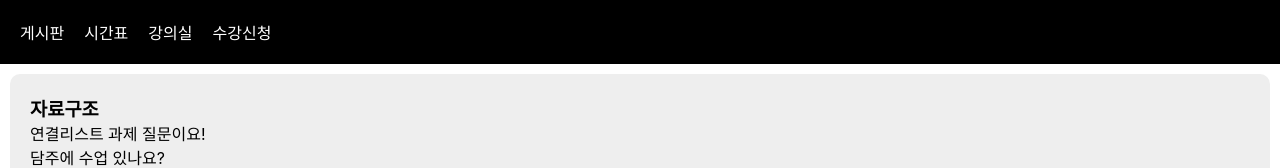
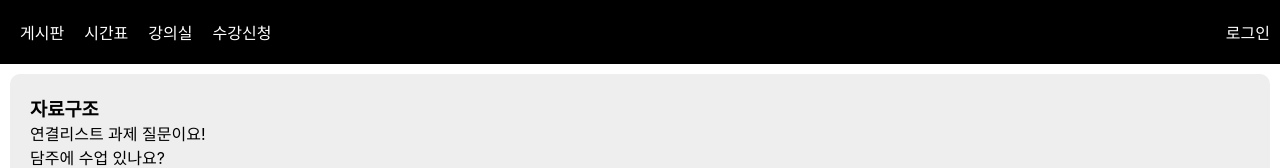
Before and after one commit to Kumoh-Tech/Team2-FrontEnd, a React (Create React App) app: page / in a window 1280 px wide. Shown: the top 168 px of the page. Built offline with nearby package versions, Linux system fonts and the light colour scheme.

Commit message:
:sparkles: 유저 정보 전역으로 관리

```diff
--- a/package.json
+++ b/package.json
@@ -12,7 +12,8 @@
     "react-dom": "^18.3.1",
     "react-router-dom": "^6.24.1",
     "react-scripts": "5.0.1",
-    "web-vitals": "^2.1.4"
+    "web-vitals": "^2.1.4",
+    "zustand": "^4.5.4"
   },
   "scripts": {
     "start": "react-scripts start",
--- a/src/components/Navbar.js
+++ b/src/components/Navbar.js
@@ -1,12 +1,17 @@
 import { Link } from "react-router-dom"
+import useStore from '../store/store.js'
 
 function Navbar() {
+    const { user } = useStore()
     return (
         <div className="black-nav">
             <Link to="/" className='nav-btn'>게시판</Link>
             <Link to="/timetable" className='nav-btn'>시간표</Link>
             <Link to="/lecture" className='nav-btn'>강의실</Link>
             <Link to="/sugang" className='nav-btn'>수강신청</Link>
+            <div className="ml-auto">
+                <span>{user.isLoggedIn ? user.userInfo : "로그인"} </span>
+            </div>
         </div>
     )
 }
--- /dev/null
+++ b/src/store/store.js
@@ -0,0 +1,15 @@
+import create from 'zustand'
+
+const useStore = create(() => ({
+
+    // 유저 정보 (로그인 시 유효)
+    user: {
+        isLoggedIn: false,
+        userInfo: null,
+        token: null
+    }
+    // 로그인, 로그아웃 메서드 구현 예정
+
+}))
+
+export default useStore
--- a/src/styles/Components.css
+++ b/src/styles/Components.css
@@ -1,9 +1,11 @@
 .black-nav {
     background: black;
-    width: 100%;
+    max-width: 100%;
+    box-sizing: border-box;
     display: flex;
     color: white;
     padding: 10px;
+    align-items: center;
 }
 
 .nav-btn {
@@ -38,3 +40,7 @@ th {
 tr:hover {
     background-color: #f1f1f1;
 }
+
+.ml-auto {
+    margin-left: auto;
+}
```
Also changed, not shown: 1 other file (tests, documents, lock files or other folders).
